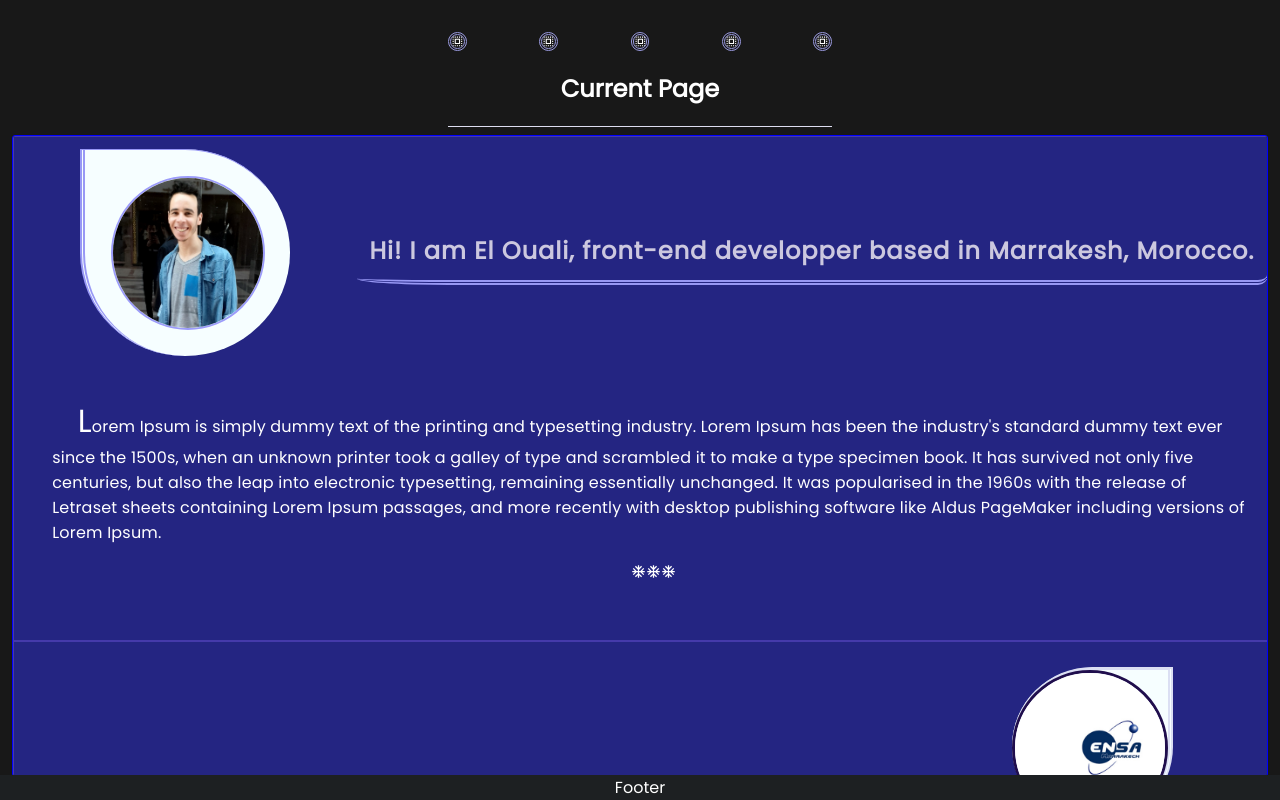
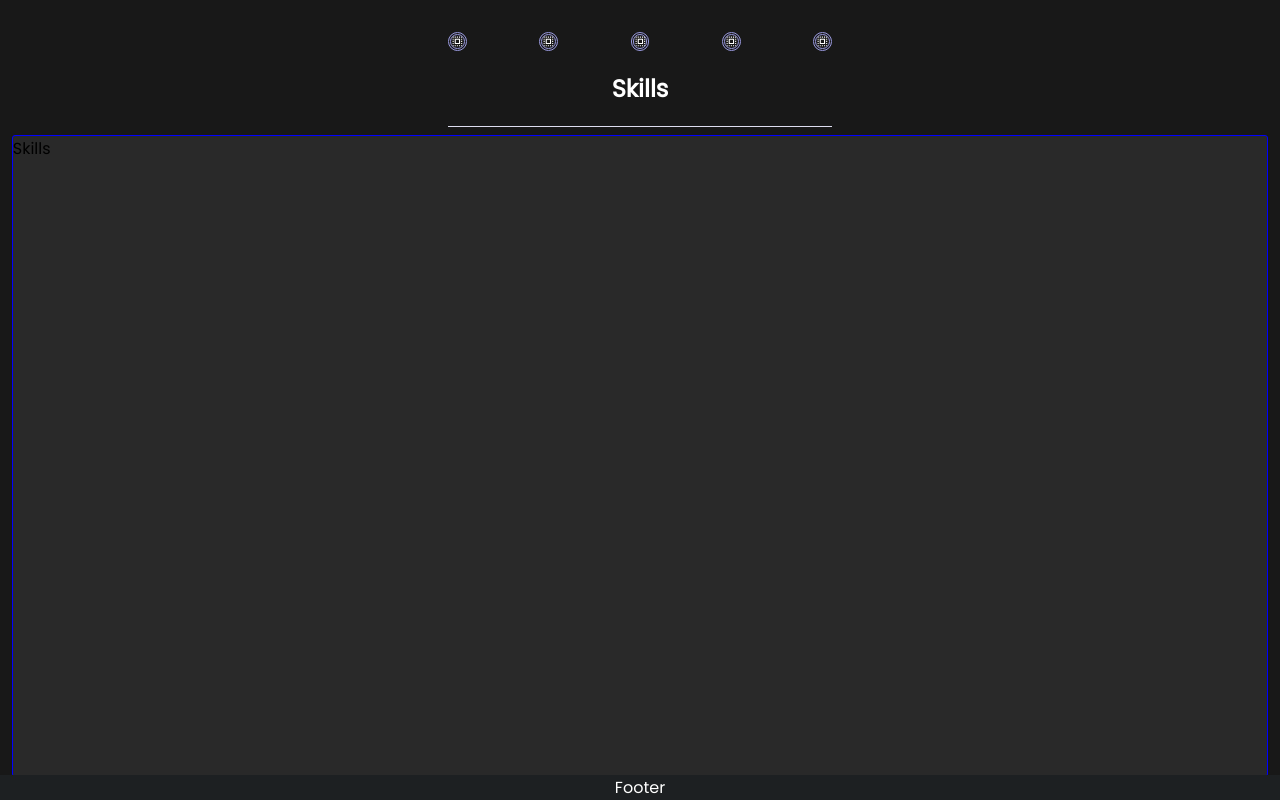
Before and after one commit to Medelouali/portfolio, a React (Create React App) app: page / in a window 1280 px wide. Both pictures are taken after a click on the element 548 px from the left and 41 px from the top of the page. Built offline with nearby package versions, Linux system fonts and the light colour scheme.

Commit message:
adding redux

```diff
--- a/src/components/body/Body.jsx
+++ b/src/components/body/Body.jsx
@@ -1,11 +1,14 @@
 import React from 'react';
-import About from './About/About';
 import "./body.css";
+import { useSelector } from "react-redux";
+import Manager from "./Manager";
 
 export default function Body() {
+    const currentPage=useSelector(state=>state.pager);
+
     return (
         <div className="body">
-            <About/>
+            <Manager page={currentPage}/>
         </div>
     )
 }
--- /dev/null
+++ b/src/components/body/Manager.js
@@ -0,0 +1,17 @@
+import React from 'react'
+import About from "./About/About";
+import Skills from "./Skills/Skills";
+import Projects from './Projects/Projects';
+
+export default function Manager({page}) {
+    switch(page){
+        case "About Me":
+            return <About/>;
+        case "Skills":
+            return <Skills/>
+        case "Projects":
+            return <Projects/>
+        default:
+            return "Unkown";
+    }
+}
--- /dev/null
+++ b/src/components/body/Projects/Projects.jsx
@@ -0,0 +1,10 @@
+import React from 'react';
+import "./projects.css";
+
+export default function Projects() {
+    return (
+        <div className="projects">
+            Projects
+        </div>
+    )
+}
--- /dev/null
+++ b/src/components/body/Skills/Skills.jsx
@@ -0,0 +1,10 @@
+import React from 'react';
+import "./skills.css";
+
+export default function Skills() {
+    return (
+        <div className="skills">
+            Skills
+        </div>
+    )
+}
--- a/src/components/navBar/Bar.jsx
+++ b/src/components/navBar/Bar.jsx
@@ -1,18 +1,28 @@
 import React from 'react';
 import "./bar.css";
 import SelectAllTwoToneIcon from '@material-ui/icons/SelectAllTwoTone';
+import { useDispatch, useSelector } from "react-redux";
+import pager from "../../redux/actions/pager";
 
 export default function Bar() {
+    const dispatch=useDispatch();
+    const handlePager=(pl)=>{
+        return ()=>{
+            dispatch(pager(pl));
+        };
+    };
+    const currentPage=useSelector(state=>state.pager);
+
     return (
         <div className="nav-bar">
             <div className="dots">
-                <div className="dot"><SelectAllTwoToneIcon/></div>
-                <div className="dot"><SelectAllTwoToneIcon/></div>
-                <div className="dot"><SelectAllTwoToneIcon/></div>
-                <div className="dot"><SelectAllTwoToneIcon/></div>
-                <div className="dot"><SelectAllTwoToneIcon/></div>
+                <div className="dot" onClick={handlePager("About Me")}><SelectAllTwoToneIcon/></div>
+                <div className="dot" onClick={handlePager("Skills")}><SelectAllTwoToneIcon/></div>
+                <div className="dot" onClick={handlePager("Projects")}><SelectAllTwoToneIcon/></div>
+                <div className="dot" onClick={handlePager("Startups")}><SelectAllTwoToneIcon/></div>
+                <div className="dot" onClick={handlePager("Open Source")}><SelectAllTwoToneIcon/></div>
             </div>
-            <h2 className="current-page">Current Page</h2>
+            <h2 className="current-page">{currentPage}</h2>
         </div>
     );
 }
--- a/src/index.js
+++ b/src/index.js
@@ -1,12 +1,21 @@
 import React from 'react';
 import ReactDOM from 'react-dom';
-import './index.css';
 import App from './App';
 import reportWebVitals from './reportWebVitals';
+import { createStore } from "redux";
+import { Provider } from 'react-redux';
+import allReducers from "./redux/reducers/allReducers";
+import './index.css';
+
+
+const store=createStore(allReducers,
+  window.__REDUX_DEVTOOLS_EXTENSION__ && window.__REDUX_DEVTOOLS_EXTENSION__());
 
 ReactDOM.render(
   <React.StrictMode>
-    <App />
+    <Provider store={store}>
+      <App />
+    </Provider>
   </React.StrictMode>,
   document.getElementById('root')
 );
--- /dev/null
+++ b/src/redux/actions/pager.js
@@ -0,0 +1,8 @@
+const action=(pl)=>{
+    return {
+        type: "Pager",
+        payload: pl
+    }
+};
+
+export default action;
--- /dev/null
+++ b/src/redux/reducers/allReducers.js
@@ -0,0 +1,9 @@
+import {  combineReducers } from "redux";
+import pager from "./pager";
+
+const reducers=combineReducers({
+    pager: pager
+});
+
+
+export default reducers;
--- /dev/null
+++ b/src/redux/reducers/pager.js
@@ -0,0 +1,11 @@
+const pager=(state="About Me", action)=>{
+    switch(action.type){
+        case "Pager":
+            state=action.payload;
+            return state;
+        default:
+            return state;
+    }
+};
+
+export default pager;
```
Also changed, not shown: src/components/body/Projects/projects.css (added), src/components/body/Skills/skills.css (added).
